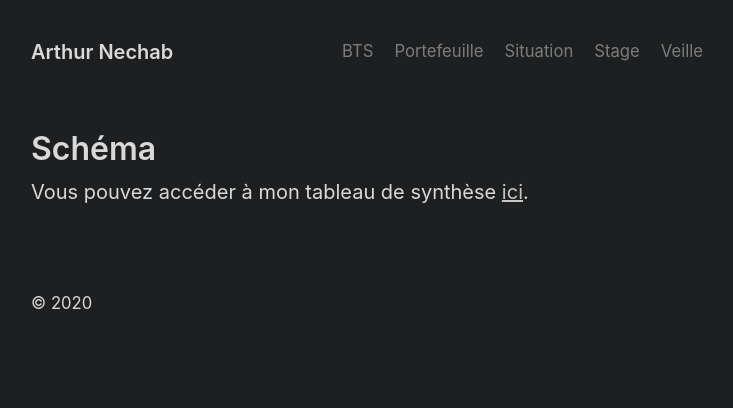
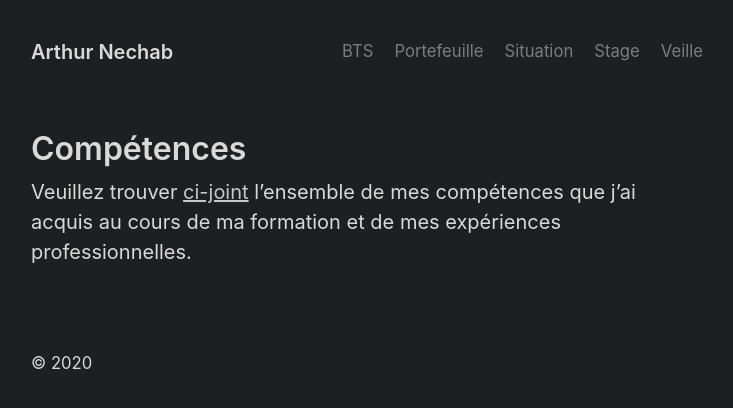
Before and after one commit to arthur-nechab/portfolio, a Jekyll site: the page built from portefeuille.md, in a window 1280 px wide. Shown: the top 408 px of the page, without its empty margins (273-1006 px from the left). Built offline with Jekyll 4.4.1, drawn with Linux system fonts in a browser that asks for light colours.

Commit message:
Update portefeuille.md

```diff
--- a/portefeuille.md
+++ b/portefeuille.md
@@ -1,6 +1,6 @@
 ---
 layout: page
-title: Schéma
+title: Compétences
 ---
 
-Vous pouvez accéder à mon tableau de synthèse [ici](#).
+Veuillez trouver [ci-joint](#) l'ensemble de mes compétences que j'ai acquis au cours de ma formation et de mes expériences professionnelles.
```
